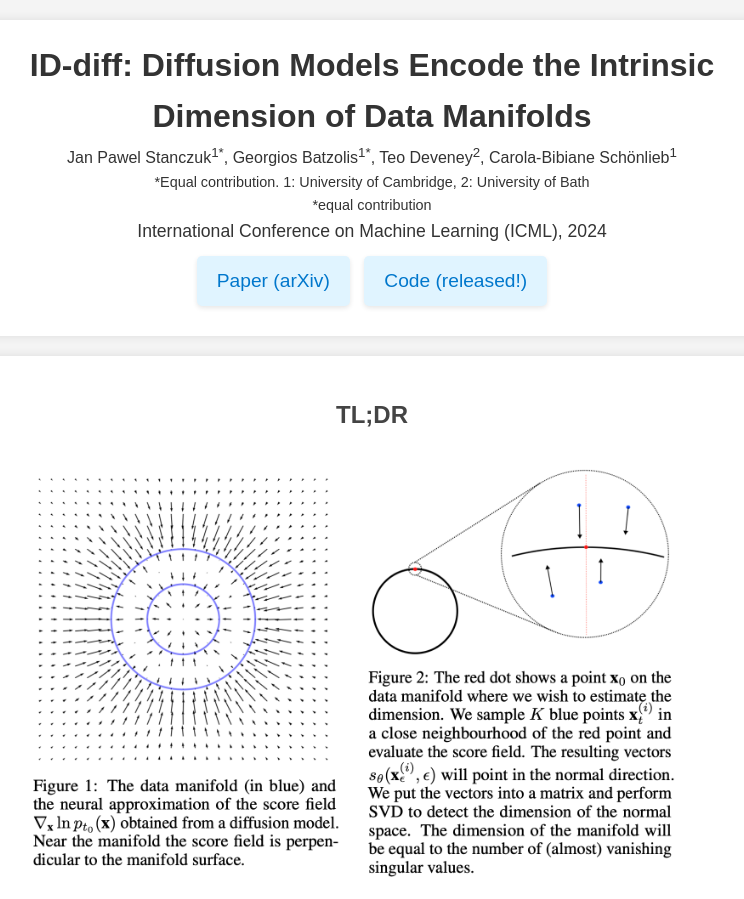
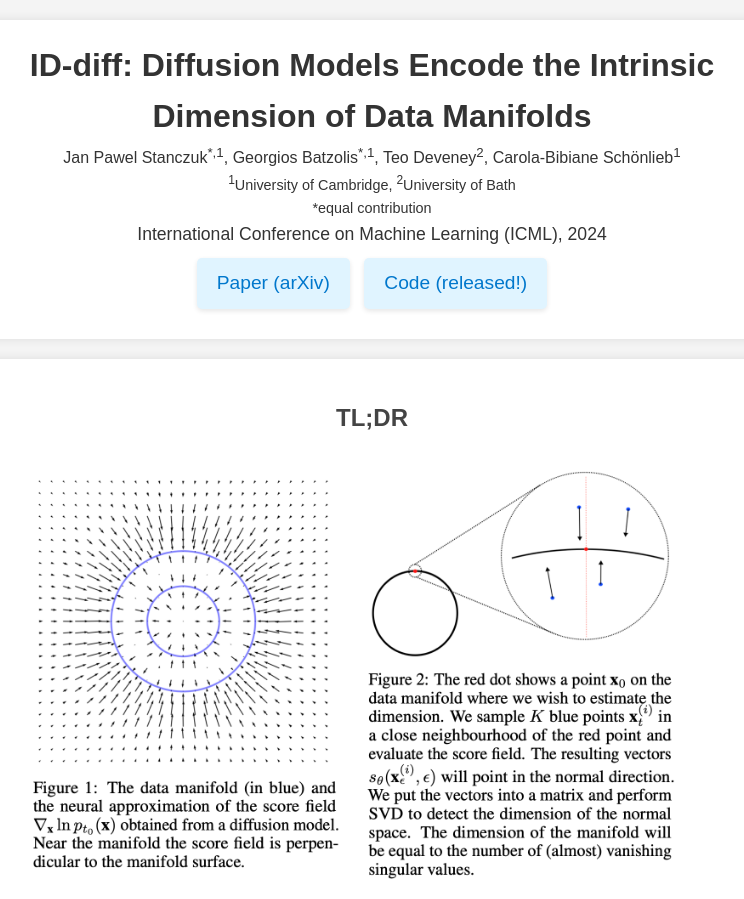
Before and after one commit to GBATZOLIS/ID-diff, a plain HTML site: page index.html in a window 1280 px wide. Shown: the top 899 px of the page, without its empty margins (268-1012 px from the left). Drawn offline with Linux system fonts and the light colour scheme.

Commit message:
basic structure of the webpage is ready

```diff
--- a/index.html
+++ b/index.html
@@ -10,8 +10,8 @@
     <header class="content-block header">
         <div class="heading-container">
             <h1>ID-diff: Diffusion Models Encode the Intrinsic Dimension of Data Manifolds</h1>
-            <p>Jan Pawel Stanczuk<sup>1*</sup>, Georgios Batzolis<sup>1*</sup>, Teo Deveney<sup>2</sup>, Carola-Bibiane Schönlieb<sup>1</sup></p>
-            <p class="affiliations">*Equal contribution. 1: University of Cambridge, 2: University of Bath</p>
+            <p>Jan Pawel Stanczuk<sup>*,1</sup>, Georgios Batzolis<sup>*,1</sup>, Teo Deveney<sup>2</sup>, Carola-Bibiane Schönlieb<sup>1</sup></p>
+            <p class="affiliations"><sup>1</sup>University of Cambridge, <sup>2</sup>University of Bath</p>
             <p class="clarification">*equal contribution</p>
             <p class="conference">International Conference on Machine Learning (ICML), 2024</p>
         </div>
```
